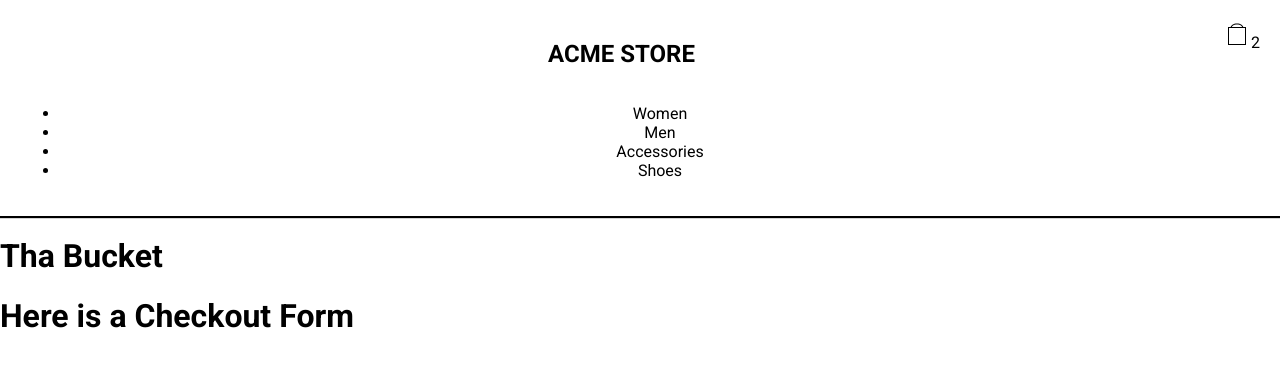
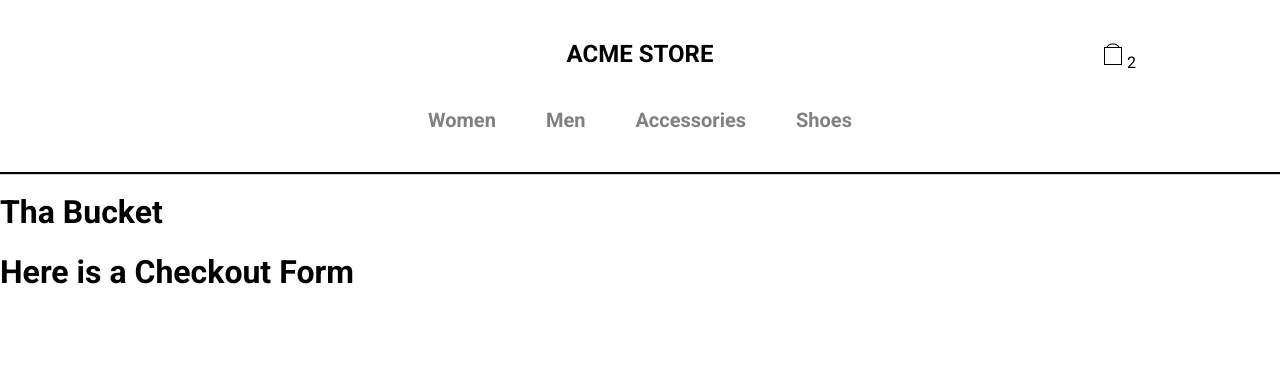
Before and after one commit to orbb1/checkout, a React (Create React App) app: page / in a window 1280 px wide. Shown: the top 366 px of the page. Built offline with nearby package versions, Linux system fonts and the light colour scheme.

Commit message:
apply desktop styles to header component.

```diff
--- a/src/components/Header/Header-Cart/Header-Cart.css
+++ b/src/components/Header/Header-Cart/Header-Cart.css
@@ -1,3 +1,5 @@
 .Header-Cart-Wrapper {
-    float: right;
+    position: absolute;
+    right: 10%;
+    top: 20px;
 }
--- /dev/null
+++ b/src/components/Header/Menu/Menu.css
@@ -0,0 +1,12 @@
+.Header-Menu-List {
+    list-style: none;
+    font-size: 20px;
+    font-weight: 700;
+    color: gray;
+    padding: 0;
+}
+
+.Header-Menu-List > li {
+    display: inline;
+    margin: 25px;
+}
--- /dev/null
+++ b/src/components/Header/Menu/index.js
@@ -0,0 +1,18 @@
+import React from 'react';
+
+import './Menu.css';
+
+const Menu = () => {
+    return (
+        <div className="Header-Menu-Wrapper">
+            <ul className="Header-Menu-List">
+                <li><a href="#">Women</a></li>
+                <li><a href="#">Men</a></li>
+                <li><a href="#">Accessories</a></li>
+                <li><a href="#">Shoes</a></li>
+            </ul>
+        </div>
+    )
+}
+
+export default Menu;
--- a/src/components/Header/menu/index.js
+++ /dev/null
@@ -1,16 +0,0 @@
-import React from 'react';
-
-const Menu = () => {
-    return (
-        <div>
-            <ul>
-                <li>Women</li>
-                <li>Men</li>
-                <li>Accessories</li>
-                <li>Shoes</li>
-            </ul>
-        </div>
-    )
-}
-
-export default Menu;
--- a/src/containers/Header/Header.css
+++ b/src/containers/Header/Header.css
@@ -3,3 +3,7 @@
     box-shadow: 0 1px 1px 1px black;
     text-align: center;
 }
+
+.Header-Inner {
+    position: relative;
+}
--- a/src/containers/Header/index.js
+++ b/src/containers/Header/index.js
@@ -2,7 +2,7 @@ import React, { Component } from 'react';
 
 //Components
 import Title from '../../components/Header/Title/';
-import Menu from '../../components/Header/menu/';
+import Menu from '../../components/Header/Menu/';
 import HeaderCart from '../../components/Header/Header-Cart/';
 
 import './Header.css';
@@ -12,7 +12,7 @@ class Header extends Component {
     render() {
         return (
             <div className="Header-Wrapper">
-                <div>
+                <div className="Header-Inner">
                     <Title/>
                     <HeaderCart/>
                 </div>
--- a/src/index.css
+++ b/src/index.css
@@ -5,3 +5,8 @@ body {
   padding: 0;
   font-family: 'Roboto', sans-serif;
 }
+
+a {
+  color: inherit;
+  text-decoration: none;
+}
```
